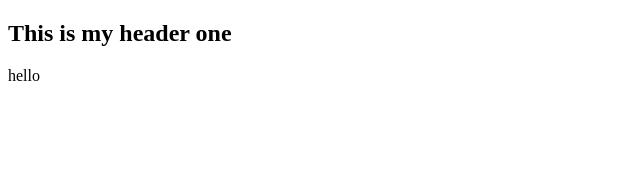
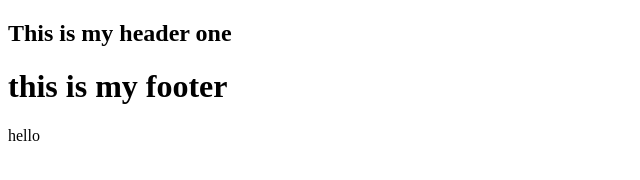
Before and after one commit to nikhilpokharel/fedex-test, a plain HTML site: page index.html in a window 1280 px wide. Shown: the whole page, without its empty margins (0-640 px from the left). Drawn offline with Linux system fonts and the light colour scheme.

Commit message:
added a footer

```diff
--- a/index.html
+++ b/index.html
@@ -7,6 +7,7 @@
   </head>
   <body>
     <h2>This is my header one</h2>
+    <h1>this is my footer</h1>
     <p>hello</p>
   </body>
 </html>
```
